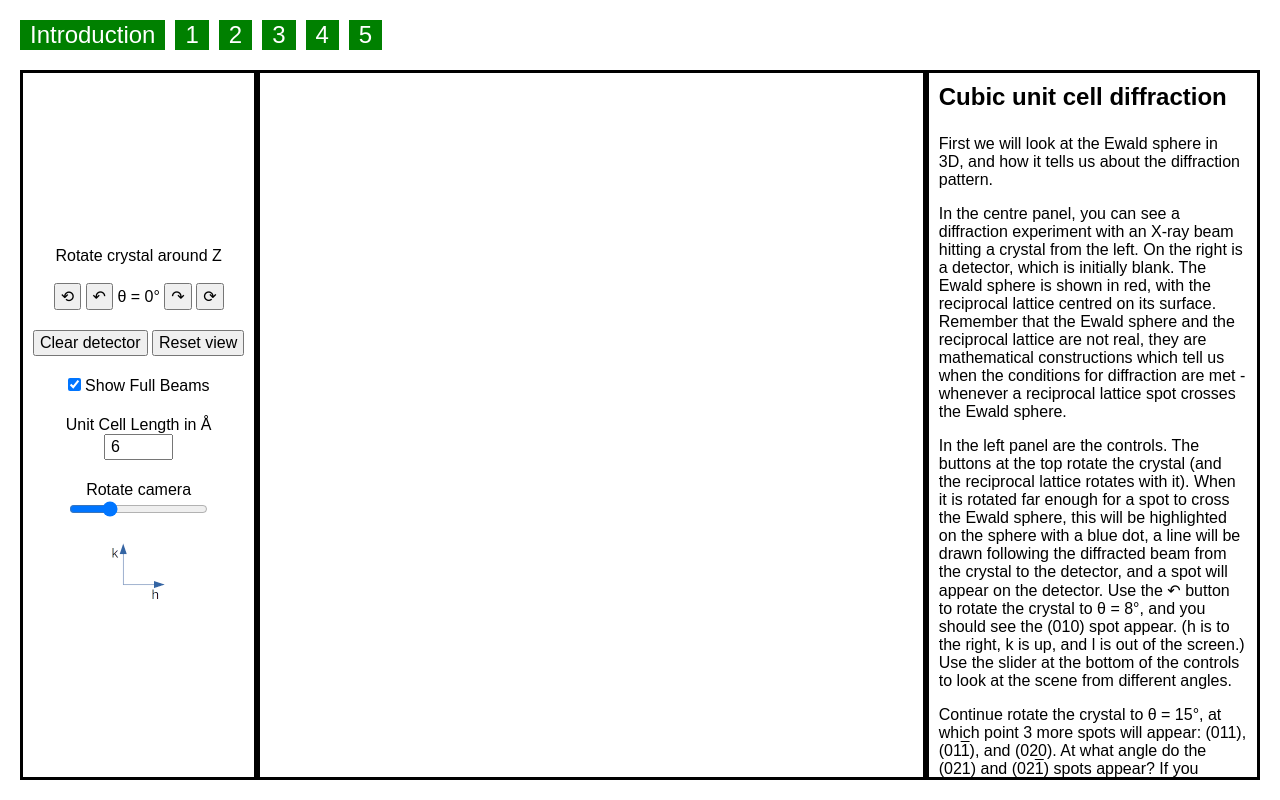
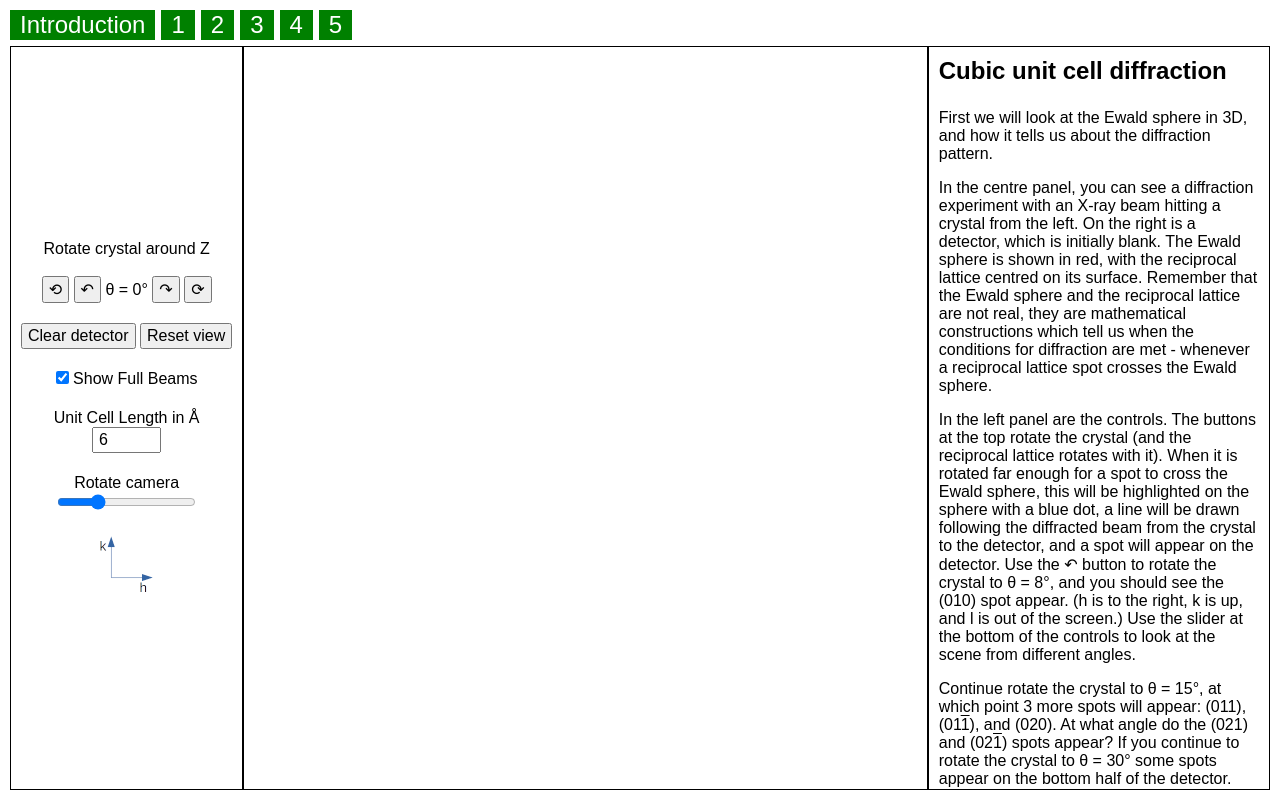
Before and after one commit to YSBL-methods/ewald, a plain HTML site: page ewaldsphere1.html in a window 1280 px wide. Drawn offline with nearby package versions, Linux system fonts and the light colour scheme.

Commit message:
Update styling

```diff
--- a/index.css
+++ b/index.css
@@ -8,7 +8,7 @@ body {
   font-family: sans-serif;
   width: 100vw;
   height: 100vh;
-  padding: 20px;
+  padding: 10px;
   display: grid;
   grid-template-columns: auto 2fr 1fr;
   grid-template-rows: auto 1fr;
@@ -30,16 +30,16 @@ body {
 
 nav {
   grid-area: nav;
-  margin-bottom: 20px;
+  margin-bottom: 6px;
   display: flex;
-  gap: 10px;
+  gap: 6px;
 }
 
 nav a {
   padding: 1px 10px;
   background-color: green;
   text-decoration: none;
-  font-size: 1.5em;
+  font-size: 24px;
   color: white;
 }
 
@@ -81,5 +81,5 @@ input {
 #controls,
 #canvas,
 #instructions {
-  border: solid black;
+  border: solid black 1px;
 }
```
